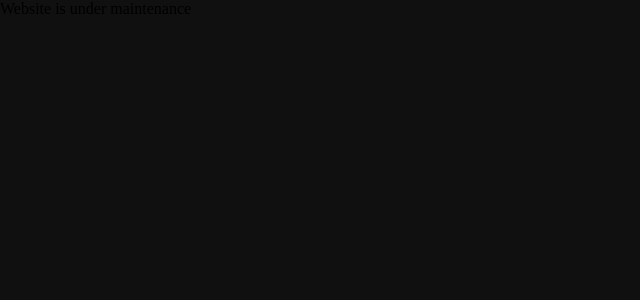
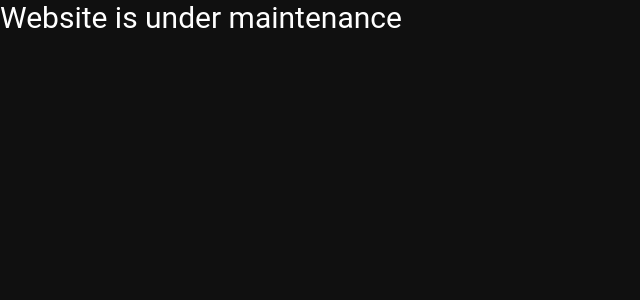
Before and after one commit to samirneupane12/testinsinder, a Next.js app: page / in a window 1280 px wide. Shown: the top 300 px of the page, without its empty margins (0-640 px from the left). Built offline with nearby package versions, Linux system fonts and the light colour scheme.

Commit message:
Update index.js

```diff
--- a/src/pages/index.js
+++ b/src/pages/index.js
@@ -5,7 +5,7 @@ import Main from "./main";
 export default function Home() {
   return (
 
-    <div>Website is under maintenance</div>
+    <div style={{color:"white", fontSize:"30px", fontFamily:"roboto"}}>Website is under maintenance</div>
 
   );
 }
```
